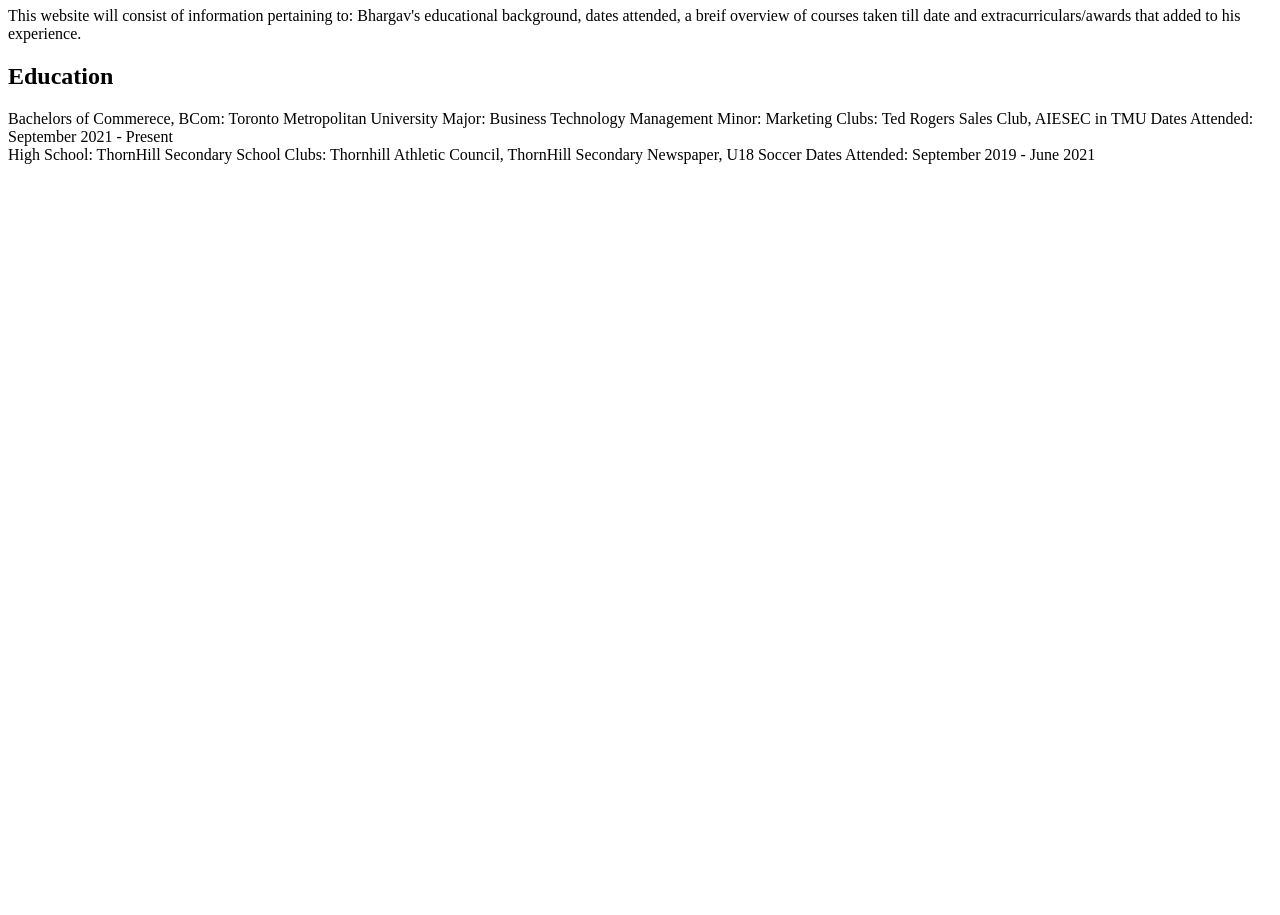
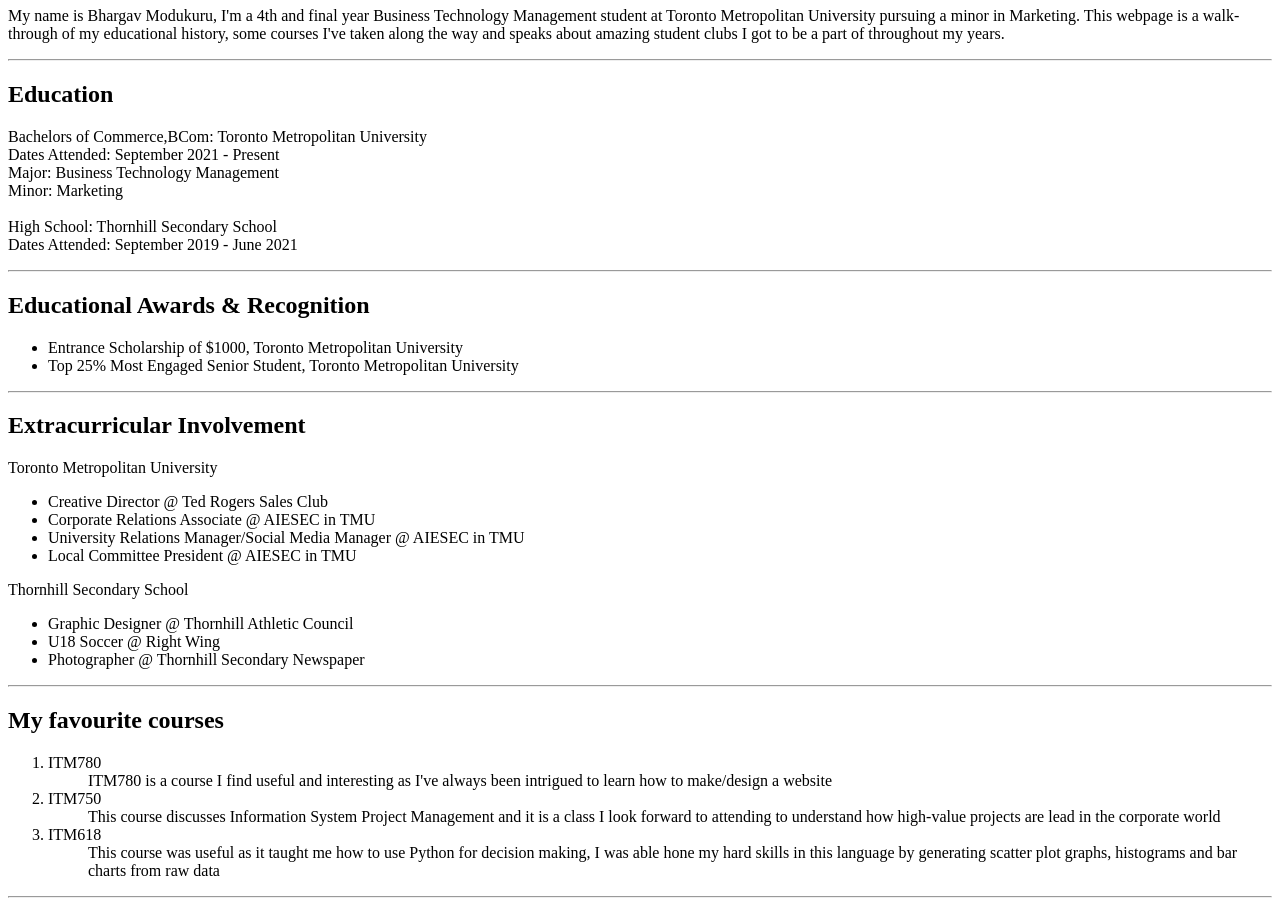
Before and after one commit to BhargavM12/BhargavM12.github.io, a plain HTML site: page index.html in a window 1280 px wide. Shown: the part 73-988 px from the top of the page. Before the commit the page ends 800 px from the top, so only its background shows below. Drawn offline with Linux system fonts and the light colour scheme.

Commit message:
Update index.html

```diff
--- a/index.html
+++ b/index.html
@@ -5,20 +5,68 @@
 <meta charset="utf-8">
 </head>
 <body>
-    <h1> This is my very first webpage </h1>
-    <p>This website will consist of information pertaining to:
-        Bhargav's educational background, dates attended, a breif overview of courses taken till date
-        and extracurriculars/awards that added to his experience. </p>
+    <h1>Welcome!</h1>
+    <p>My name is Bhargav Modukuru, I'm a 4th and final year Business Technology Management student at Toronto Metropolitan University pursuing a
+        minor in Marketing. This webpage is a walk-through of my educational history, some courses I've taken along the way and speaks about amazing
+        student clubs I got to be a part of throughout my years.
+    </p>
+<hr>
 <h2>Education</h2>
-<p>Bachelors of Commerece, BCom: Toronto Metropolitan University
-    Major: Business Technology Management
-    Minor: Marketing
-    Clubs: Ted Rogers Sales Club, AIESEC in TMU
+<p>Bachelors of Commerce,BCom: Toronto Metropolitan University
+    <br>
     Dates Attended: September 2021 - Present
     <br>
-    High School: ThornHill Secondary School
-    Clubs: Thornhill Athletic Council, ThornHill Secondary Newspaper, U18 Soccer
+    Major: Business Technology Management
+    <br>
+    Minor: Marketing
+    <br>
+    <br>
+    High School: Thornhill Secondary School
+    <br>
     Dates Attended: September 2019 - June 2021
 </p>
+<hr>
+<h2>Educational Awards & Recognition</h2>
+<ul>
+    <li>Entrance Scholarship of $1000, Toronto Metropolitan University</li>
+    <li>Top 25% Most Engaged Senior Student, Toronto Metropolitan University</li>
+</ul>
+<hr>
+<h2>Extracurricular Involvement</h2>
+<p>Toronto Metropolitan University
+    <br>
+    <ul>
+        <li>Creative Director @ Ted Rogers Sales Club</li>
+        <li>Corporate Relations Associate @ AIESEC in TMU</li>
+        <li>University Relations Manager/Social Media Manager @ AIESEC in TMU</li>
+        <li>Local Committee President @ AIESEC in TMU</li>
+    </ul>
+</p>
+<p>Thornhill Secondary School</p>
+<ul>
+    <li>Graphic Designer @ Thornhill Athletic Council</li>
+    <li>U18 Soccer @ Right Wing</li>
+    <li>Photographer @ Thornhill Secondary Newspaper</li>
+</ul>
+<hr>
+<h2>My favourite courses</h2>
+<ol>
+    <li>
+        ITM780
+        <dd>ITM780 is a course I find useful and interesting as I've always been intrigued to learn how to make/design a website</dd>
+    </li>
+    <li>
+        ITM750
+        <dd>This course discusses Information System Project Management and it is a class I look forward to attending to understand how high-value projects are lead in the corporate world</dd>
+    </li>
+    <li>
+        ITM618
+        <dd> This course was useful as it taught me how to use Python for decision making, I was able hone my hard skills in this language by generating scatter plot graphs, histograms and bar charts from raw data </dd>
+    </li>
+</ol>
+<hr>
+<h2>Contact Information</h2>
+<a href="https://www.linkedin.com/in/bhargav-modukuru/">Connect with me on LinkedIn!</a>
+<p>or contact me @ 647-467-8273</p>
 </body>
 </html>
```
